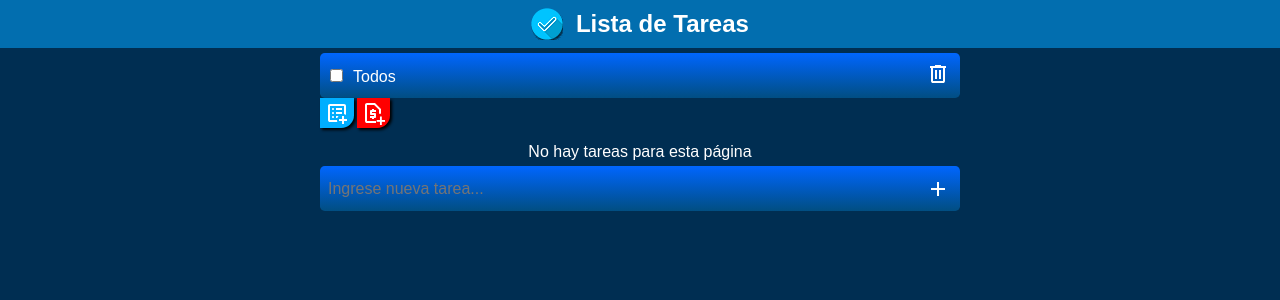
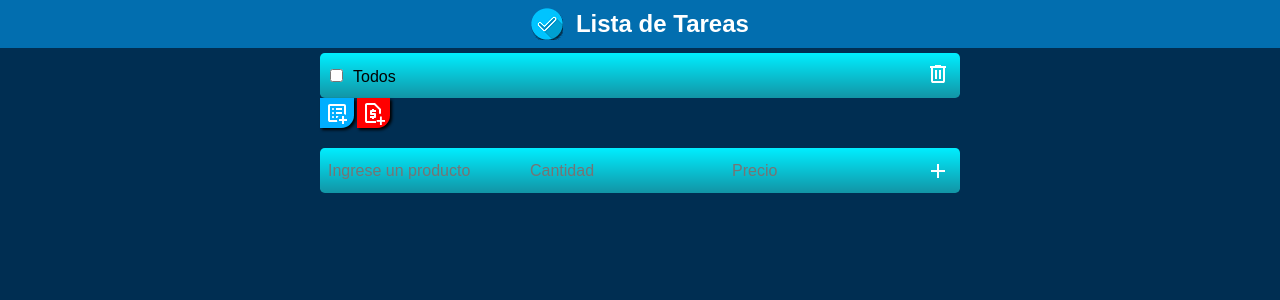
Before and after one commit to hernanveyret/lista-de-tareas-v2, a React (Vite) app: page / in a window 1280 px wide. Shown: the top 300 px of the page. Built offline with nearby package versions, Linux system fonts and the light colour scheme.

Commit message:
varias cosas

```diff
--- a/src/App.css
+++ b/src/App.css
@@ -15,8 +15,10 @@ nav {
   display: flex;
   justify-content: space-between;
   align-items: center;
-  background: linear-gradient(rgb(0, 102, 255),#014E82);
-  color: white;
+  /*background: linear-gradient(rgb(0, 102, 255),#014E82);*/
+  background: linear-gradient(rgb(0, 238, 255),#1294a5);
+  /*color: white;*/
+  color: black;
   border-radius: 0.30rem;
   margin: 0 auto ;
   margin-top: 5px;
@@ -103,13 +105,16 @@ form {
   margin-left: .5rem;
   background-color: transparent;
   border:none;
-  color: white;
+  /*color: white;*/
+  color: black;
   font-size: 1rem;
   outline: none;
 }
 .tareaContenedor {
-  background: linear-gradient(rgb(0, 102, 255),#014E82);
-  color: white;
+  /*background: linear-gradient(rgb(0, 102, 255),#014E82);*/
+  background: linear-gradient(rgb(0, 238, 255),#1294a5);
+  /*color: white;*/
+  color: black;
   display: flex;
   justify-content: space-between;
   align-items: center;
@@ -123,7 +128,23 @@ form {
   width: 80%;
   height: auto;
 }
-
+.calcContenedor {
+  background: linear-gradient(rgb(0, 238, 255),#1294a5);
+  /*color: white;*/
+  color: black;
+  display: flex;
+  justify-content: space-between;
+  align-items: center;
+  width: 100%;
+  min-height: 50px;
+  border-radius: 0.30rem;
+  margin-top: 5px;
+  word-wrap: break-word;
+}
+.calcContenedor div{
+  width: 80%;
+  height: auto;
+}
 .not-tasks {
   color: white;
   text-align: center;
--- a/src/App.jsx
+++ b/src/App.jsx
@@ -7,6 +7,8 @@ import NoTask from './Components/NoTask.jsx';
 import CalcPage from './Components/CalcPage.jsx'
 import './App.css'
 import Task from './Components/Task.jsx';
+import NavCalc from './Components/NavCalc.jsx';
+import NavText from './Components/NavText.jsx';
 
 function App() {
 
@@ -18,6 +20,11 @@ function App() {
   const [ namePage, setNamePage ] = useState(pages.length > 0 ? pages[0].namePage : '') // toma el nombre d la pagina que se quiere ver
   const [ enterNamePage, setEnterNamePage ] = useState('');
   const [ inputTask, setInputTask ] = useState(''); // texto de la tarea
+  const [ inputCalc, setInputCalc ] = useState({
+    text:'',
+    cant:'',
+    precioU:''
+  })
   const [ pageRepeat, setPageRepeat ] = useState(false);
   const [ textOrCalc, setTextOrCalc ] = useState(null)
   const [ confirm, setConfirm ] = useState(false)
@@ -67,6 +74,42 @@ function App() {
       setInputTask('')
     };
 
+    const addNewCalcTask = (e) => {
+      e.preventDefault()
+      if(edit){ // si edit es true edita la tarea
+        setPages((prevPages) => {
+          return prevPages.map((page) => ({
+            ...page, // Copiar el objeto de página
+            tareas: page.tareas.map((tarea) => {
+              if (tarea.id === $id) {
+                return { ...tarea, text: inputCalc.text, cant: inputCalc.cant, precioU:inputCalc.precioU };
+              }
+              return tarea; // Si no coincide, devolver la tarea sin cambios
+            }),
+          }));
+        });
+        setEdit(false);
+      }else{ // si no, crea una nueva tarea
+        let algo = pages.find(e => e.namePage == namePage[0].toUpperCase() + namePage.slice(1))
+        console.log('nueva tarea crear', algo)
+        setPages((prevPages) =>
+          prevPages.map((page) => {
+            if (page.namePage === namePage[0].toUpperCase() + namePage.slice(1)) {
+              // Crear un nuevo array de tareas
+              const newTasks = [...page.tareas, { id: Date.now(), text: inputCalc.text, cant: inputCalc.cant, precioU:inputCalc.precioU, checked: false }];
+              return { ...page, tareas: newTasks }; // Retornar la pagina actualizada.
+            }
+            return page; // Retornar las demas paginas sin cambios.
+          })
+        );
+      }
+        setInputCalc({
+          text:'',
+          cant:'',
+          precioU:''
+        })
+      };
+
     const onDelete = () => {
       let cantPages = document.querySelectorAll('.checked-task');
       let tiene = [...cantPages].find(e => e.checked === true);
@@ -76,14 +119,13 @@ function App() {
       }else{
         setCantChecked(true)
       }
-
     }
 
     // Elimina las tareas seleccionadas.
     const deleteTask = () => {
         setPages((prevPages) =>
         prevPages.map((page) => {
-          if (page.namePage === namePage) {
+          if (page.namePage === namePage[0].toUpperCase() + namePage.slice(1)) {
             // Filtrar las tareas no marcadas
             const newTasks = page.tareas.filter((task) => {
               const taskElement = document.querySelector(`[data-check="${task.id}"]`);
@@ -120,6 +162,24 @@ function App() {
     e.tareas.filter(t => {
       if(parseInt(t.id) === $id){
         setInputTask(t.task)
+      }
+    })
+   })
+  };
+
+  // Edita una tarea de calculo.
+  const editCalcTask  = (id) => {
+    setEdit(true)
+    const $id = parseInt(id.currentTarget.dataset.id)
+    set$id($id)
+    pages.filter(e => {
+    e.tareas.filter(t => {
+      if(parseInt(t.id) === $id){
+        setInputCalc({
+          text: t.text,
+          cant: t.cant,
+          precioU: t.precioU
+        })
       }
     })
    })
@@ -185,7 +245,6 @@ const createNewPage = (e) => {
       setPageRepeat(true)
     }
   }else{
-    console.log('crea una pagina de calculo');
     if(!nameRepeat){
       let newPage = {
         type: 'calc',
@@ -205,7 +264,6 @@ const createNewPage = (e) => {
 
 };
 
-
   // Menu en los botones de pagina
 const menuBtnPage = (e) => {
   let $target = e.currentTarget.parentElement.textContent; // toma el texto del boton
@@ -217,21 +275,21 @@ const menuBtnPage = (e) => {
 }
   return (
     <section className="container-app">
-
       { cantChecked && <NoTask
         setCantChecked={setCantChecked}
       />}
 
       {
-        /* Cartil de confirm */
+        /* Cartel de confirm */
         confirm && <Confirm
         setConfirm={setConfirm}
         deleteTask={deleteTask}
         taskOrPage={taskOrPage}
         />
       }
-          { /* Crear nueva pagina */ }
+
       {
+        /* Crear nueva pagina */
         formNewPage && <NewPage
         createNewPage={createNewPage}
         setEnterNamePage={setEnterNamePage}
@@ -298,24 +356,16 @@ const menuBtnPage = (e) => {
 
         { /* Mostrar las tareas */ }
         <main className="lista-main">
-          { <Task selectPage={selectPage} taskCompleted={taskCompleted} editTask={editTask}/>}
-          { /*<CalcPage selectPage={selectPage} taskCompleted={taskCompleted} editTask={editTask} />*/}
-
+          {selectPage?.type === 'list' && <Task selectPage={selectPage} taskCompleted={taskCompleted} editTask={editTask}/>}
+          {selectPage?.type === 'calc' && <CalcPage selectPage={selectPage} taskCompleted={taskCompleted} editCalcTask={editCalcTask}/>}
         </main>
 
           {/* ingresar nueva tarea */ }
-      <nav className="input-text">
-        <form onSubmit={addNewTask}>
-          <input type="text" name="nuevoTexto" className="nuevoTexto"  value={inputTask} placeholder="Ingrese nueva tarea..." onChange={(e) => {setInputTask(e.target.value)}} autoFocus/>
-          <label>
-          <input type="submit" name="new-task" value="" className="btn-input-submit"/>
-          <div className="btn btn-add-task">
-          { edit ?  <svg xmlns="http://www.w3.org/2000/svg" height="24px" viewBox="0 -960 960 960" width="24px" fill="#FFFFFF"><path d="M840-680v480q0 33-23.5 56.5T760-120H200q-33 0-56.5-23.5T120-200v-560q0-33 23.5-56.5T200-840h480l160 160Zm-80 34L646-760H200v560h560v-446ZM480-240q50 0 85-35t35-85q0-50-35-85t-85-35q-50 0-85 35t-35 85q0 50 35 85t85 35ZM240-560h360v-160H240v160Zm-40-86v446-560 114Z"/></svg> : <svg xmlns="http://www.w3.org/2000/svg" height="24px" viewBox="0 -960 960 960" width="24px" fill="#FFFFFF"><path d="M440-440H200v-80h240v-240h80v240h240v80H520v240h-80v-240Z"/></svg>}
-          </div>
-          <input type="hidden" id="edit-id" />
-          </label>
-        </form>
-      </nav>
+          { selectPage?.type === 'list' ?
+            <NavText inputTask={inputTask} setInputTask={setInputTask} addNewTask={addNewTask}/>
+            :
+            <NavCalc addNewTask={addNewTask} setInputCalc={setInputCalc} inputCalc={inputCalc} edit={edit} addNewCalcTask={addNewCalcTask}/>
+          }
     </section>
   )
 }
--- /dev/null
+++ b/src/Components/NavCalc.jsx
@@ -0,0 +1,75 @@
+import React, { useState } from 'react';
+
+const NavCalc = ({ addNewTask, setInputCalc, inputCalc, edit, addNewCalcTask }) => {
+  return (
+    <nav className="input-text">
+      <form onSubmit={addNewCalcTask}>
+        <input
+          type="text"
+          name="nuevoTexto"
+          className="nuevoTexto"
+          value={inputCalc.text || ''}
+          placeholder="Ingrese un producto"
+          onChange={(e) =>
+            setInputCalc({ ...inputCalc, text: e.currentTarget.value })
+          }
+          autoFocus
+        />
+        <input
+          type="text"
+          name="nuevoTexto"
+          className="nuevoTexto"
+          value={inputCalc.cant || ''}
+          placeholder="Cantidad"
+          onChange={(e) =>
+            setInputCalc({ ...inputCalc, cant: e.target.value })
+          }
+        />
+        <input
+          type="text"
+          name="nuevoTexto"
+          className="nuevoTexto"
+          value={inputCalc.precioU || ''}
+          placeholder="Precio"
+          onChange={(e) =>
+            setInputCalc({ ...inputCalc, precioU: e.target.value })
+          }
+        />
+        <label>
+          <input
+            type="submit"
+            name="new-task"
+            value=""
+            className="btn-input-submit"
+          />
+          <div className="btn btn-add-task">
+            {edit ? (
+              <svg
+                xmlns="http://www.w3.org/2000/svg"
+                height="24px"
+                viewBox="0 -960 960 960"
+                width="24px"
+                fill="#FFFFFF"
+              >
+                <path d="M840-680v480q0 33-23.5 56.5T760-120H200q-33 0-56.5-23.5T120-200v-560q0-33 23.5-56.5T200-840h480l160 160Zm-80 34L646-760H200v560h560v-446ZM480-240q50 0 85-35t35-85q0-50-35-85t-85-35q-50 0-85 35t-35 85q0 50 35 85t85 35ZM240-560h360v-160H240v160Zm-40-86v446-560 114Z" />
+              </svg>
+            ) : (
+              <svg
+                xmlns="http://www.w3.org/2000/svg"
+                height="24px"
+                viewBox="0 -960 960 960"
+                width="24px"
+                fill="#FFFFFF"
+              >
+                <path d="M440-440H200v-80h240v-240h80v240h240v80H520v240h-80v-240Z" />
+              </svg>
+            )}
+          </div>
+          <input type="hidden" id="edit-id" />
+        </label>
+      </form>
+    </nav>
+  );
+};
+
+export default NavCalc;
--- /dev/null
+++ b/src/Components/NavText.jsx
@@ -0,0 +1,23 @@
+import React,{ useState } from 'react';
+
+const NavText = ({addNewTask,inputTask, setInputTask, edit}) => {
+  return (
+    <nav className="input-text">
+              <form onSubmit={addNewTask}>
+                <input type="text" name="nuevoTexto" className="nuevoTexto"  value={inputTask} placeholder="Ingrese nueva tarea..." onChange={(e) => {setInputTask(e.target.value)}} autoFocus/>
+                <label>
+                <input type="submit" name="new-task" value="" className="btn-input-submit"/>
+                <div className="btn btn-add-task">
+                  { edit ?
+                    <svg xmlns="http://www.w3.org/2000/svg" height="24px" viewBox="0 -960 960 960" width="24px" fill="#FFFFFF"><path d="M840-680v480q0 33-23.5 56.5T760-120H200q-33 0-56.5-23.5T120-200v-560q0-33 23.5-56.5T200-840h480l160 160Zm-80 34L646-760H200v560h560v-446ZM480-240q50 0 85-35t35-85q0-50-35-85t-85-35q-50 0-85 35t-35 85q0 50 35 85t85 35ZM240-560h360v-160H240v160Zm-40-86v446-560 114Z"/></svg>
+                  :
+                    <svg xmlns="http://www.w3.org/2000/svg" height="24px" viewBox="0 -960 960 960" width="24px" fill="#FFFFFF"><path d="M440-440H200v-80h240v-240h80v240h240v80H520v240h-80v-240Z"/></svg>
+                   }
+                </div>
+                <input type="hidden" id="edit-id" />
+                </label>
+              </form>
+            </nav>
+  )
+}
+export default NavText;
```
Also changed, not shown: src/Components/CalcPage.jsx (+33 -11 lines), src/Components/calcPage.css (added, +45 -0 lines).
